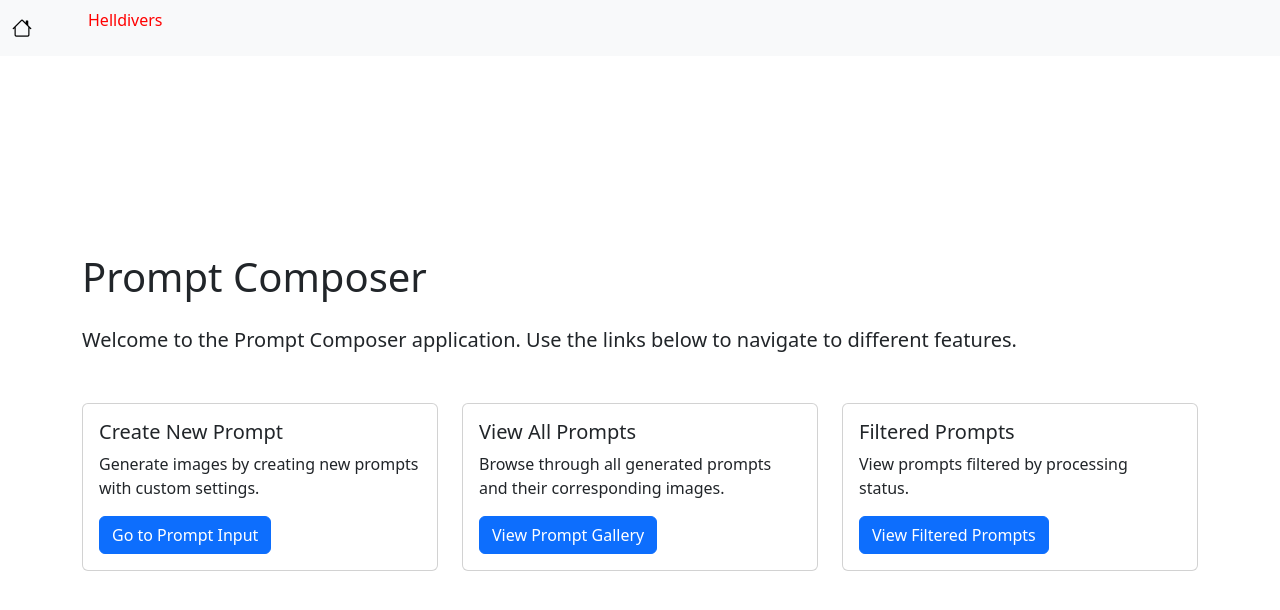
After one commit to nemowang24/DataScienceIntegration, a Django app: template templates/pcomp/home.html in a window 1280 px wide. The commit adds this page. Shown: the top 610 px of the page. Run offline with Django 5.2, Linux system fonts and the light colour scheme; the template is opened without the code that fills it, so the values that code supplies are empty.

Commit message:
new pcomp page

```diff
--- a/pcomp/urls.py
+++ b/pcomp/urls.py
@@ -1,7 +1,8 @@
 from django.urls import path
-from .views import PromptInputView, FilteredPromptListView, PromptListView
+from .views import PromptInputView, FilteredPromptListView, PromptListView, HomeView
 
 urlpatterns = [
+    path('', HomeView.as_view(), name='pcomp_home'),
     path('input/', PromptInputView.as_view(), name='PromptInputView'),
     path('filtered-prompts/', FilteredPromptListView.as_view(), name='filtered_prompt_list'),
     path('prompts/', PromptListView.as_view(), name='prompt_list'),
--- a/pcomp/views.py
+++ b/pcomp/views.py
@@ -5,6 +5,9 @@ from django.conf import settings
 from django.db.models import Q
 from django.utils import timezone
 from datetime import datetime, timedelta
+
+class HomeView(TemplateView):
+    template_name = 'pcomp/home.html'
 
 class PromptInputView(TemplateView):
     template_name = 'pcomp/prompt_input.html'
--- /dev/null
+++ b/templates/pcomp/home.html
@@ -0,0 +1,45 @@
+{% extends "helldivers/base.html" %}
+
+{% block title %}Prompt Composer{% endblock title %}
+
+{% block myscripts %}
+{% endblock myscripts %}
+
+{% block myvideo %}
+    <div class="container mt-5">
+        <h1 class="mb-4">Prompt Composer</h1>
+        <p class="lead">Welcome to the Prompt Composer application. Use the links below to navigate to different features.</p>
+
+        <div class="row mt-5">
+            <div class="col-md-4 mb-4">
+                <div class="card h-100">
+                    <div class="card-body">
+                        <h5 class="card-title">Create New Prompt</h5>
+                        <p class="card-text">Generate images by creating new prompts with custom settings.</p>
+                        <a href="{% url 'PromptInputView' %}" class="btn btn-primary">Go to Prompt Input</a>
+                    </div>
+                </div>
+            </div>
+
+            <div class="col-md-4 mb-4">
+                <div class="card h-100">
+                    <div class="card-body">
+                        <h5 class="card-title">View All Prompts</h5>
+                        <p class="card-text">Browse through all generated prompts and their corresponding images.</p>
+                        <a href="{% url 'prompt_list' %}" class="btn btn-primary">View Prompt Gallery</a>
+                    </div>
+                </div>
+            </div>
+
+            <div class="col-md-4 mb-4">
+                <div class="card h-100">
+                    <div class="card-body">
+                        <h5 class="card-title">Filtered Prompts</h5>
+                        <p class="card-text">View prompts filtered by processing status.</p>
+                        <a href="{% url 'filtered_prompt_list' %}" class="btn btn-primary">View Filtered Prompts</a>
+                    </div>
+                </div>
+            </div>
+        </div>
+    </div>
+{% endblock myvideo %}
```
Also changed, not shown: templates/home.html (+0 -20 lines).
